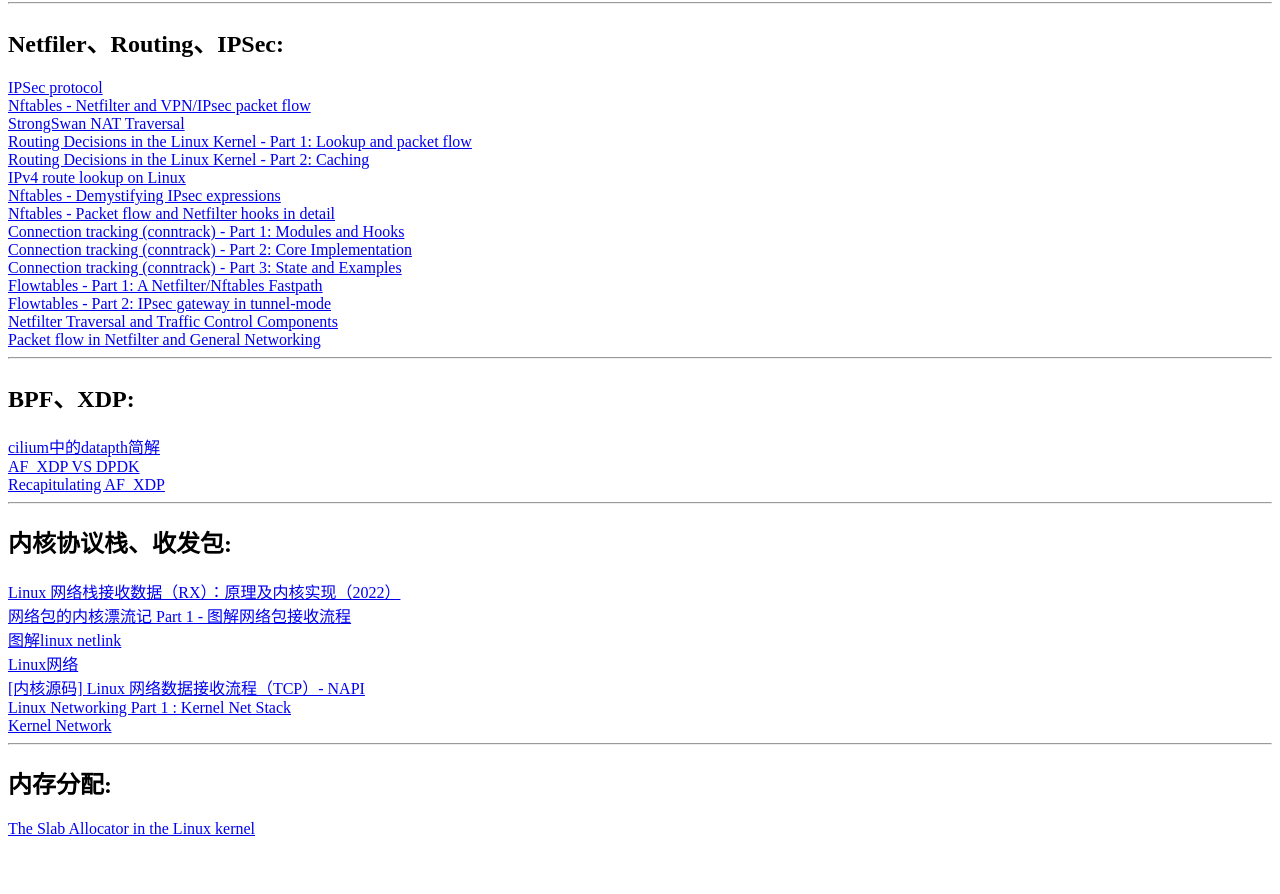
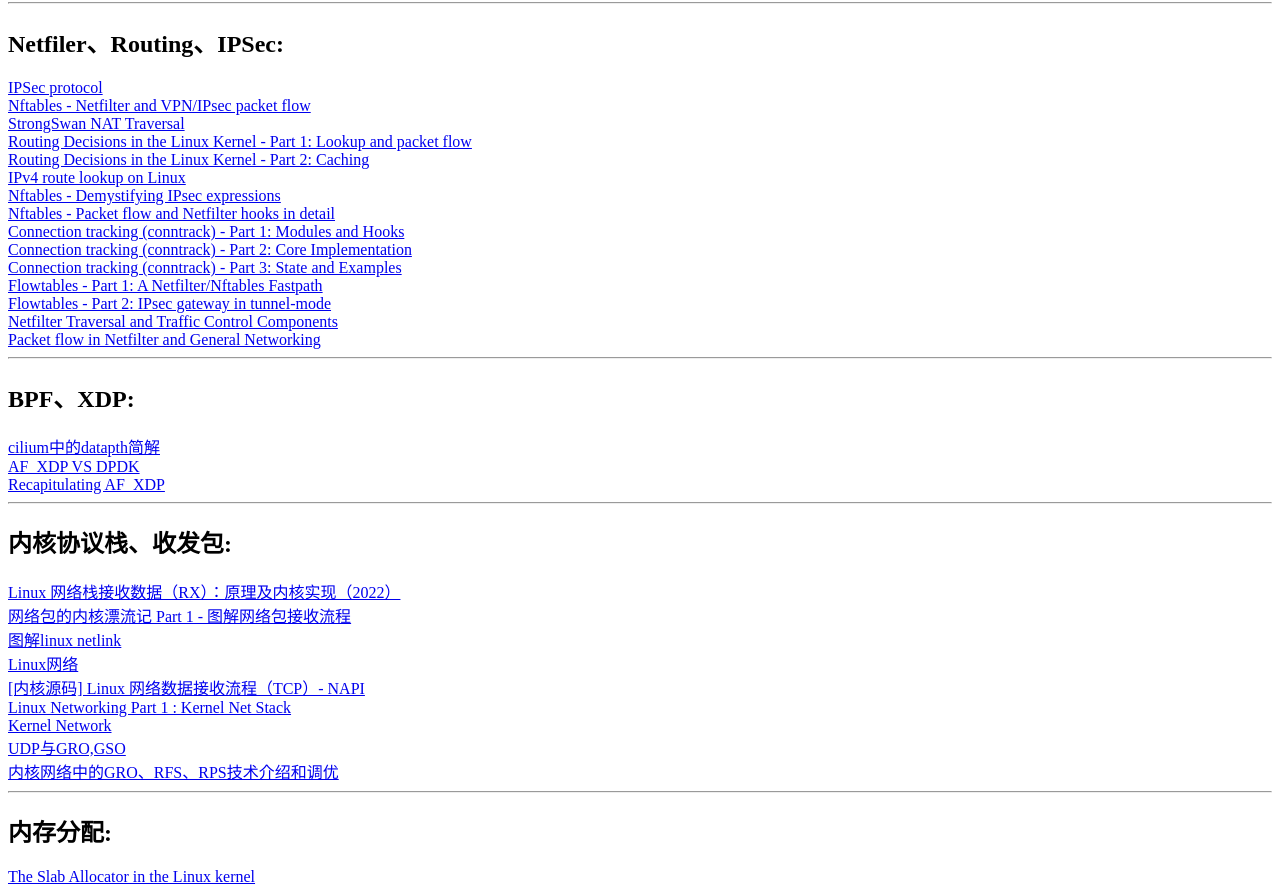
Before and after one commit to starrysec/starrysec-web, a plain HTML site: page index.html in a window 1280 px wide. Shown: the part 64-958 px from the top of the page. Before the commit the page ends 910 px from the top, so only its background shows below. Drawn offline with Linux system fonts and the light colour scheme.

Commit message:
Update index.html

```diff
--- a/index.html
+++ b/index.html
@@ -35,6 +35,8 @@
 		<div><a href="https://wenfh2020.com/2021/12/29/kernel-tcp-receive/">[内核源码] Linux 网络数据接收流程（TCP）- NAPI</a></div>
 		<div><a href="https://amrelhusseiny.github.io/blog/004_linux_0001_understanding_linux_networking/004_linux_0001_understanding_linux_networking_part_1/">Linux Networking Part 1 : Kernel Net Stack</a></div>
 		<div><a href="https://devops-insider.mygraphql.com/zh-cn/latest/kernel/network/network.html">Kernel Network</a></div>
+		<div><a href="https://blog.hidva.com/2020/05/11/udp-gro-gso/">UDP与GRO,GSO</a></div>
+		<div><a href="https://kerneltravel.net/blog/2020/network_ljr9/">内核网络中的GRO、RFS、RPS技术介绍和调优</a></div>
 		<hr/>
 		<h2>内存分配:</h2>
 		<div><a href="https://hammertux.github.io/slab-allocator">The Slab Allocator in the Linux kernel</a></div>
```
